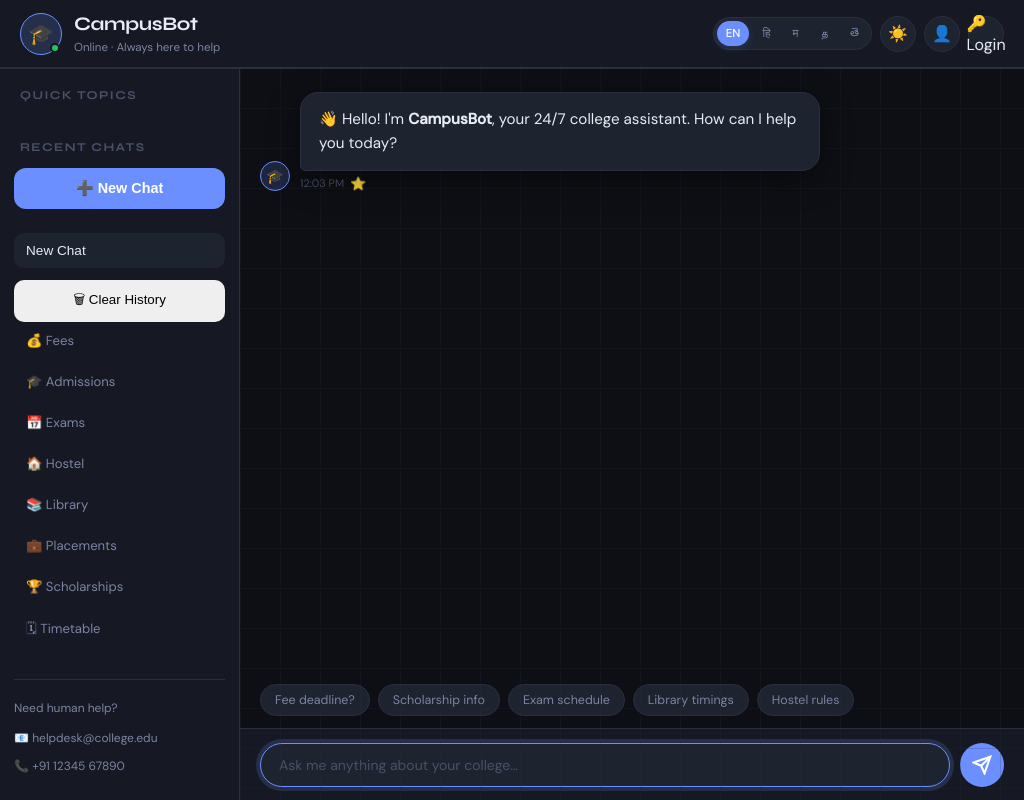
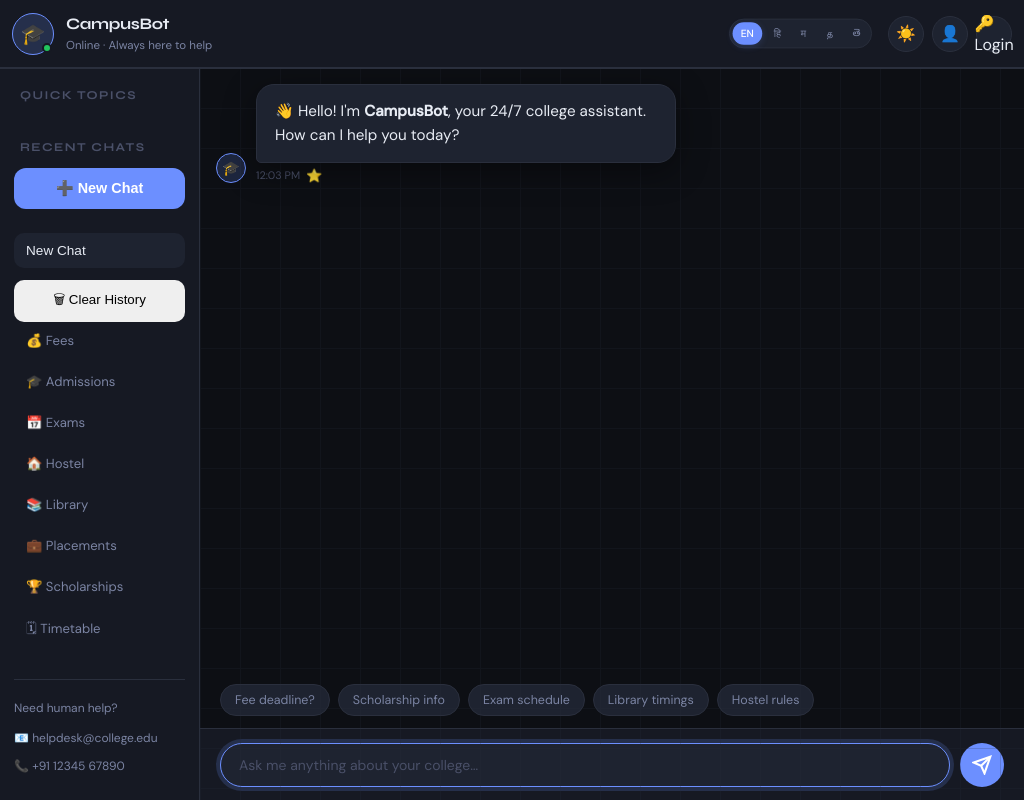
Before and after one commit to choubeysamarth5-collab/campus_bot_ml, a website: page frontend/index.html in a window 1024 px wide. Drawn offline with Linux system fonts and the light colour scheme.

Commit message:
fix mobile desktop mode

```diff
--- a/frontend/css/style.css
+++ b/frontend/css/style.css
@@ -1480,3 +1480,34 @@ select.form-control option {
     font-size: 0.7rem;
   }
 }
+
+/* =================================
+   DESKTOP MODE ON MOBILE FIX
+================================= */
+
+@media (min-width: 769px) and (max-width: 1100px) {
+
+  .sidebar {
+    width: 200px;
+  }
+
+  .bubble {
+    max-width: 420px;
+  }
+
+  .chat-messages {
+    padding: 16px;
+  }
+
+  .header {
+    padding: 0 12px;
+  }
+
+  .bot-name {
+    font-size: 1rem;
+  }
+
+  .lang-picker {
+    transform: scale(0.9);
+  }
+}
```
